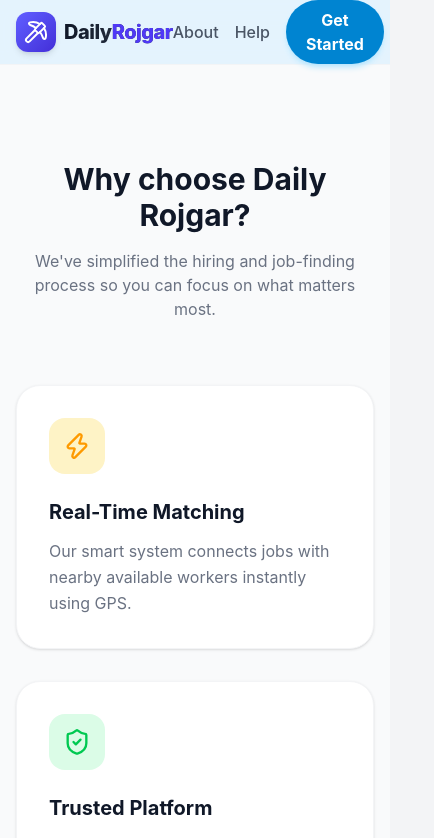
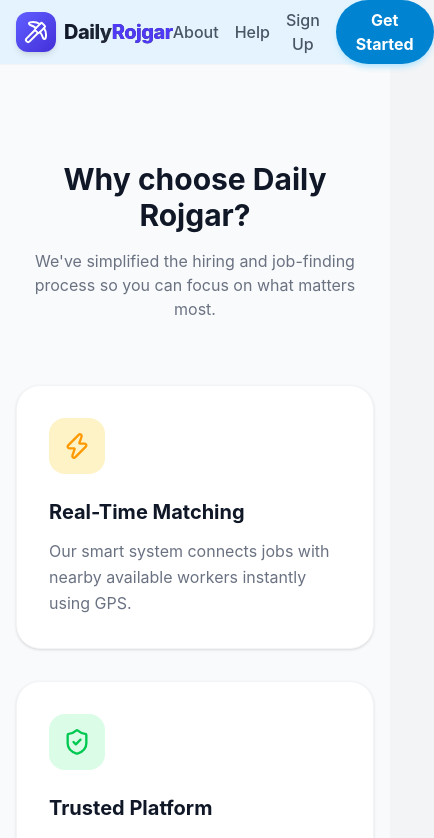
Before and after one commit to atalgupta1572/rojgar, a React app in the folder frontend/: page / in a window 390 px wide. Shown: the top 838 px of the page, 434 px wide, since content can reach past the window. Built offline with nearby package versions, Linux system fonts and the light colour scheme; no server answers; the HTML template or start-up script is replaced by a standard one.

Commit message:
fix: update navigation for authentication buttons on LandingPage

```diff
--- a/frontend/src/pages/landing/LandingPage.jsx
+++ b/frontend/src/pages/landing/LandingPage.jsx
@@ -27,10 +27,10 @@
               Help
             </button>
             <button
-              onClick={() => navigate('/auth')}
-              className="text-gray-600 font-medium hover:text-gray-900 transition-colors hidden sm:block"
+              onClick={() => navigate('/auth?type=signup')}
+              className="text-gray-600 font-medium hover:text-gray-900 transition-colors"
             >
-              Log in
+              Sign Up
             </button>
             <button
               onClick={() => navigate('/auth')}
```
